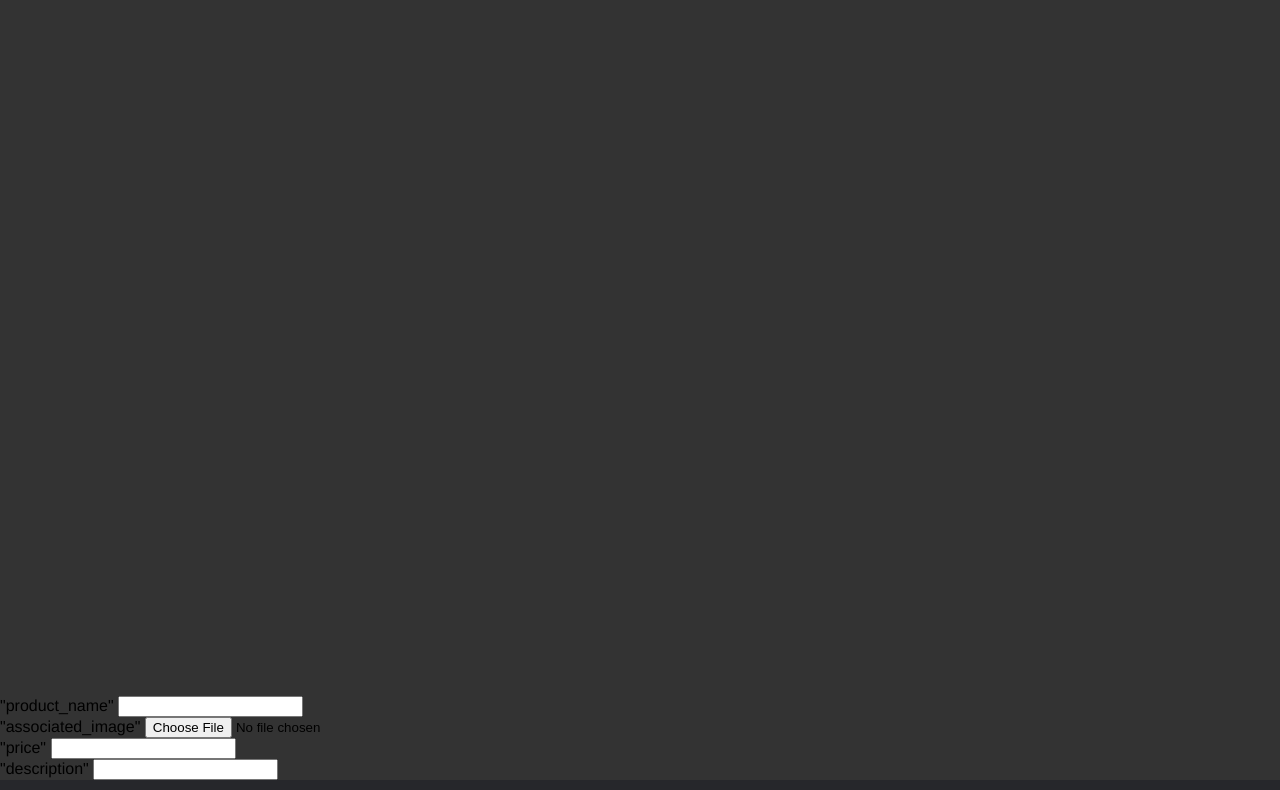
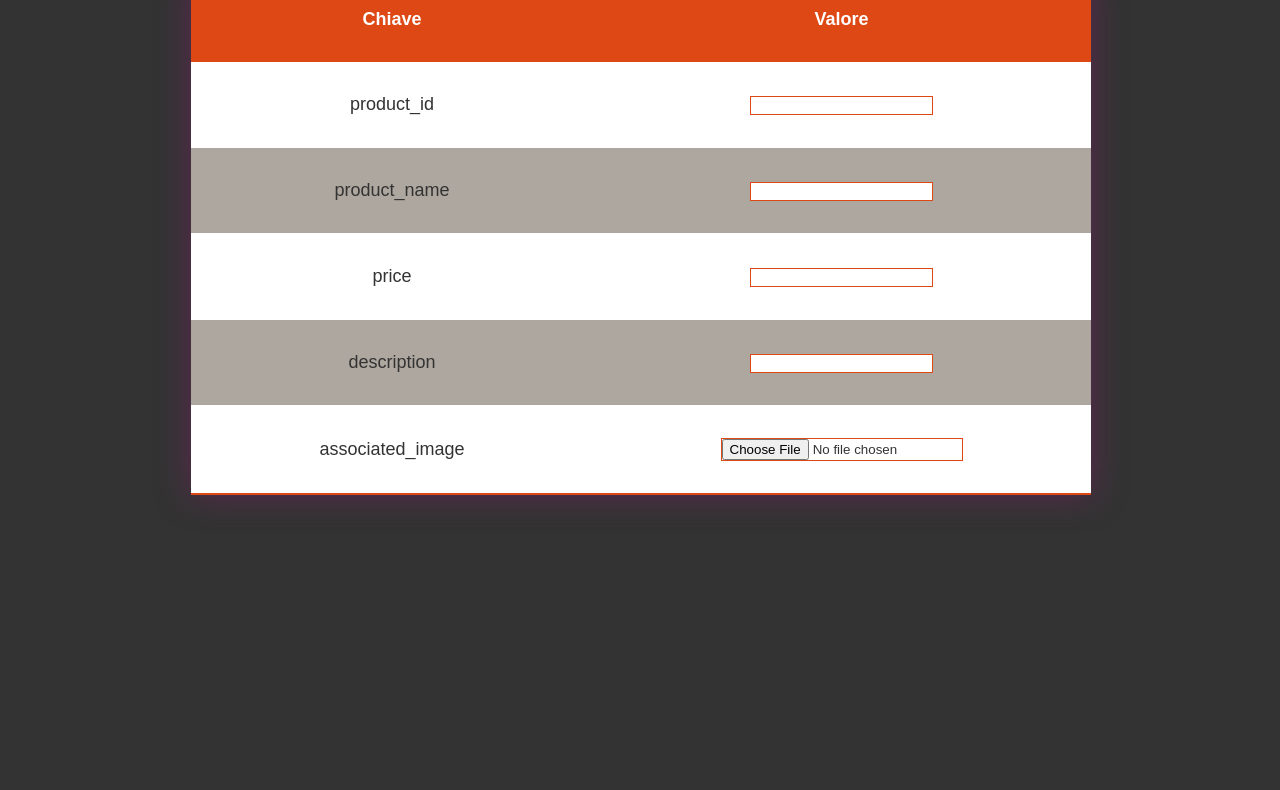
Before and after one commit to lawrence1812/E-commerce, a plain HTML site: page admin.html in a window 1280 px wide. Shown: the part 104-894 px from the top of the page. Drawn offline with nearby package versions, Linux system fonts and the light colour scheme.

Commit message:
admin page

```diff
--- /dev/null
+++ b/CSS/admin.css
@@ -0,0 +1,101 @@
+:root {
+    --tableColor: var(--primary-color-A);
+}
+
+
+.mainContent {
+    width: 100%;
+    height: 100rem;
+    display: flex;
+    justify-content: flex-start;
+    flex-direction: column;
+    align-items: center;
+    background-color: var(--primary-color-E);
+    overflow-y: scroll;
+    border: solid var(--color-black) 0.1rem;
+}
+
+
+
+.fl-table {
+
+
+    margin: 10vh 0;
+    overflow-y: scroll;
+    border-radius: 5px 5px 0 0;
+    border-collapse: collapse;
+    box-shadow: 0 0 2rem var(--primary-color-C);
+}
+
+
+.fl-table thead tr {
+    background-color: var(--tableColor);
+    color: var(--color-white);
+    text-align: center;
+    font-weight: bold;
+}
+
+.fl-table td {
+    padding: 2rem 8rem;
+    /*border: 2px solid var(--tableColor);
+    da eliminare*/
+}
+
+.fl-table tbody tr {
+    border-bottom: 0.8px solid var(--color-white);
+    text-align: center;
+}
+
+/*style esclusivo per elementi posti in posizione pari nella sezione body della tabella*/
+.fl-table tbody tr:nth-of-type(even) {
+    background-color: var(--primary-color-D);
+
+}
+
+/*style esclusivo per elementi posti in posizione dispari nella sezione body della tabella*/
+.fl-table tbody tr:nth-of-type(odd) {
+    background-color: var(--color-white);
+}
+
+/*alla fine della tabella aggiunge una linea colorata*/
+.fl-table tbody tr:last-of-type {
+    border-bottom: 2px solid var(--tableColor);
+}
+
+.fl-table tbody tr.active-row {
+    font-weight: bold;
+    color: var(--tableColor);
+}
+
+.fl-table tbody select,
+input {
+    border: solid var(--primary-color-A) 0.1rem;
+    min-width: 4rem;
+    max-width: 15rem;
+}
+
+.fl-table tbody select,
+input[type="text"] {
+
+}
+.fl-table tbody select,
+input[type="number"] {
+
+}
+.fl-table tbody select,
+input[type="file"] {
+
+}
+
+
+.button {
+    color: var(--tableColor);
+    font-size: large;
+    font-weight: bold;
+    cursor: pointer;
+    margin: 2rem;
+    padding: 1rem;
+    text-align: center;
+    border-radius: 0rem;
+    border: solid black 1px;
+}
--- a/CSS/root.css
+++ b/CSS/root.css
@@ -7,19 +7,22 @@
     --primary-color-E: #333333;
 
     --color-white: #ffff;
+    --color-black: #0000;
 
     --cartShoppingHeight: 10rem;
 
 }
 
 body {
-    font-family: Helvetica;
+    font-family: 'PT Sans', sans-serif;
+    font-size: 18px;
+    color: var(--primary-color-E);
     margin: 0;
 }
 
 a {
     text-decoration: none;
-    color: #000;
+    color: var(--color-black);
 }
 
 
--- a/JS/api.js
+++ b/JS/api.js
@@ -1,5 +1,5 @@
-const url = 'http://127.0.0.1:3000/';
-//const url = 'http://82.223.12.250:3000/';
+//const url = 'http://127.0.0.1:3000/';
+const url = 'http://82.223.12.250:3000/';
 const getJSON = () => {
     return fetch(url + 'api/read', {
         method: 'GET',
--- /dev/null
+++ b/JS/body/admin.js
@@ -0,0 +1,59 @@
+const listFields = ["product_id", "product_name", "price", "description", "associated_image"];
+const listTypeFields = ['number', 'text', 'number', 'text', 'file'];
+
+const genTb = () => {
+
+    const mainContent = document.createElement('div');
+    mainContent.classList.add('mainContent');
+    document.body.appendChild(mainContent);
+
+    const flTable = document.createElement('table');
+    flTable.classList.add('fl-table');
+    mainContent.appendChild(flTable);
+
+    const thTable = document.createElement('thead');
+    flTable.appendChild(thTable);
+
+    const trFr = document.createElement('tr');
+    thTable.appendChild(trFr);
+
+
+    const row = listFields.length;
+
+    let td;
+
+    td = document.createElement('td');
+    td.textContent = 'Chiave';
+    trFr.appendChild(td);
+
+    td = document.createElement('td');
+    td.textContent = 'Valore';
+    trFr.appendChild(td);
+
+    const tbTable = document.createElement('tbody');
+    flTable.appendChild(tbTable);
+
+    let tr;
+    for (let i = 0; i < row; i++) {
+        tr = document.createElement('tr');
+        tbTable.appendChild(tr);
+        for (let j = 0; j < 2; j++) {
+            if (j == 0) {
+                td = document.createElement('td');
+                span = document.createElement('span');
+                span.textContent = listFields[i];
+                td.appendChild(span);
+                tr.appendChild(td);
+            }
+            if (j == 1) {
+                td = document.createElement('td');
+                input = document.createElement('input');
+                input.type = listTypeFields[i];
+                td.appendChild(input);
+                tr.appendChild(td);
+            }
+
+        }
+
+    }
+}
--- a/JS/body/header.js
+++ b/JS/body/header.js
@@ -72,9 +72,8 @@ const genHeader = () => {
     a_li2.appendChild(cartBedgeSpan);
 
 
-
     const a_li3 = document.createElement('a');
-    a_li3.href = '#';
+    a_li3.href = 'admin.html';
     header_li3.appendChild(a_li3);
     const user = document.createElement('i');
     user.className = 'fa fa-user';
--- a/admin.html
+++ b/admin.html
@@ -6,66 +6,27 @@
     <meta http-equiv="X-UA-Compatible" content="IE=edge">
     <meta name="viewport" content="width=device-width, initial-scale=1.0">
     <link rel="stylesheet" href="https://cdnjs.cloudflare.com/ajax/libs/font-awesome/4.2.0/css/font-awesome.min.css">
-    <title>admin
-
-    </title>
+    <title>admin</title>
 
     <link rel="stylesheet" href="CSS/root.css">
     <link rel="stylesheet" href="CSS/main-page.css">
     <link rel="stylesheet" href="CSS/header.css">
     <link rel="stylesheet" href="CSS/product.css">
+    <link rel="stylesheet" href="CSS/admin.css">
     <link rel="stylesheet" href="CSS/footer.css">
     <link rel="website icon" href="img/logo.jpg">
 
 </head>
 
 <body>
-    <main id="main">
-    </main>
-
-
-    <div>
-        <label for="">"product_name"</label>
-        <input type="text">
-    </div>
-
-    <div>
-        <label for="">"associated_image"</label>
-        <input type="file">
-    </div>
-
-    <div>
-        <label for="">"price"</label>
-        <input type="number">
-    </div>
-
-    <div>
-        <label for="">"description"</label>
-        <input type="text">
-    </div>
-
-
 </body>
 
 </html>
 <script src="https://ajax.googleapis.com/ajax/libs/jquery/3.6.1/jquery.min.js"></script>
-<script src="JS/body/header.js"></script>
-<script src="JS/body/footer.js"></script>
-<script src="JS/body/cart.js"></script>
+<script src="JS/body/admin.js"></script>
 <script src="JS/controller.js"></script>
 <script src="JS/api.js"></script>
 
 <script>
-    /*"product_id": "1",
-        "product_name": "Porta da Calcio",
-        "visibility": "highlights",
-        "category": "Sport",
-        "associated_image": "football_goal.jpg",
-        "price": "80",
-        "description": {
-            "it": "La porta è un elemento del campo di calcio, che delimita il confine del rettangolo stesso.",
-            "en": "The goal is an element of the soccer field, delimiting the boundary of the rectangle itself."
-        }*/
-    genHeader();
-    genFooter();
+    genTb();
 </script>
```
